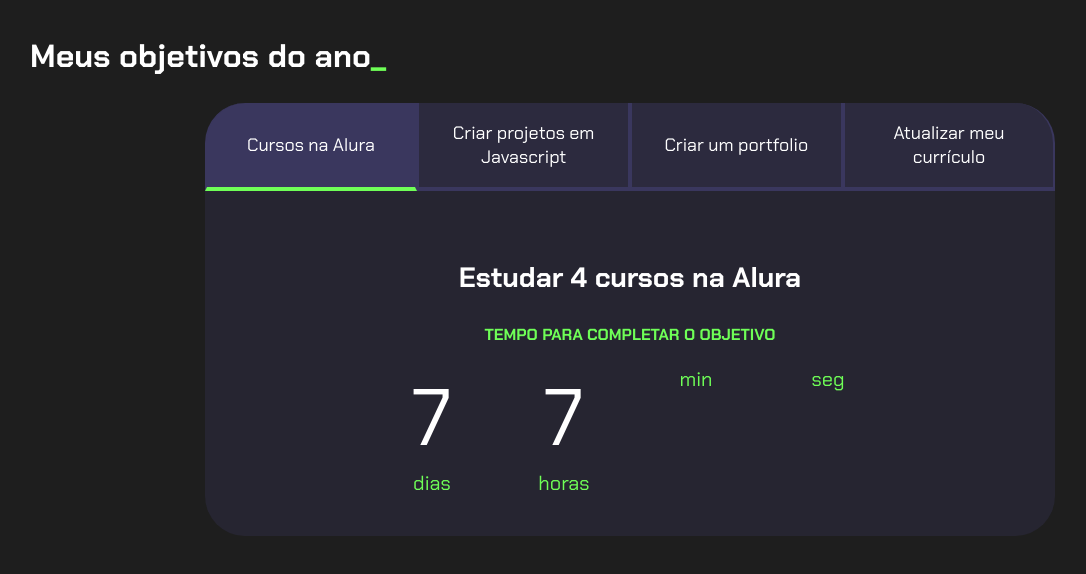
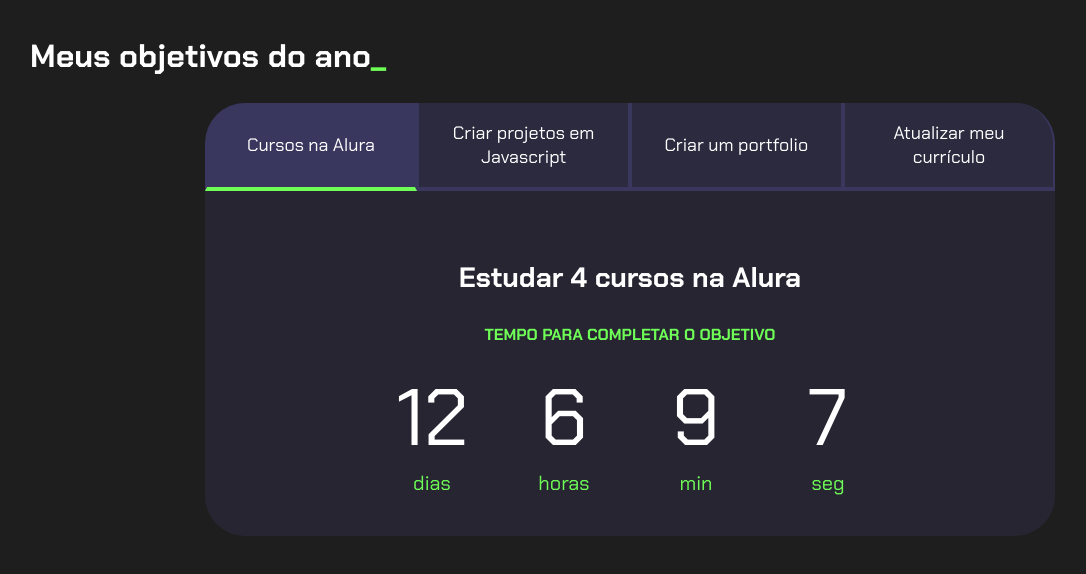
Before and after one commit to jvrabelo/projeto_de_vida, a plain HTML site: page index.html in a window 1280 px wide. Shown: the whole page, without its empty margins (10-1096 px from the left). Drawn offline with Linux system fonts and the light colour scheme.

Commit message:
Update index.html

```diff
--- a/index.html
+++ b/index.html
@@ -25,19 +25,19 @@
                     <h4 class="aba-conteudo-titulo-secundario">Tempo para completar o objetivo</h4>
                     <div class="contador">
                         <div class="contador-digito">
-                            <p class="contador-digito-numero" id="dias0">7</p>
+                            <p class="contador-digito-numero" id="dias0">12</p>
                             <p class="contador-digito-texto">dias</p>
                         </div>
                         <div class="contador-digito">
-                            <p class="contador-digito-numero" id="horas0">7</p>
+                            <p class="contador-digito-numero" id="horas0">6</p>
                             <p class="contador-digito-texto">horas</p>
                         </div>
                         <div class="contador-digito">
-                            <p class="contador-digito-numero" id="min0"></p>
+                            <p class="contador-digito-numero" id="min0">9</p>
                             <p class="contador-digito-texto">min</p>
                         </div>
                         <div class="contador-digito">
-                            <p class="contador-digito-numero" id="seg0"></p>
+                            <p class="contador-digito-numero" id="seg0">7</p>
                             <p class="contador-digito-texto">seg</p>
                         </div>
                     </div>
```
